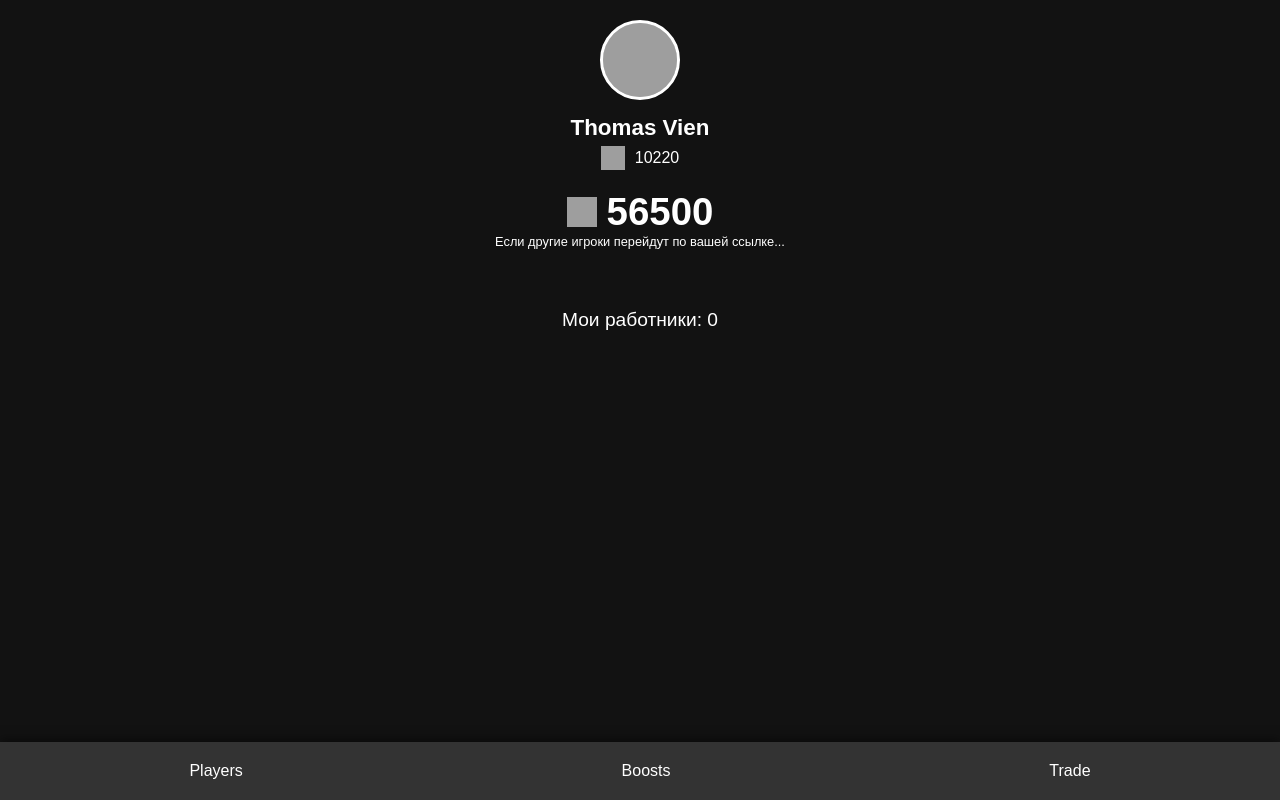
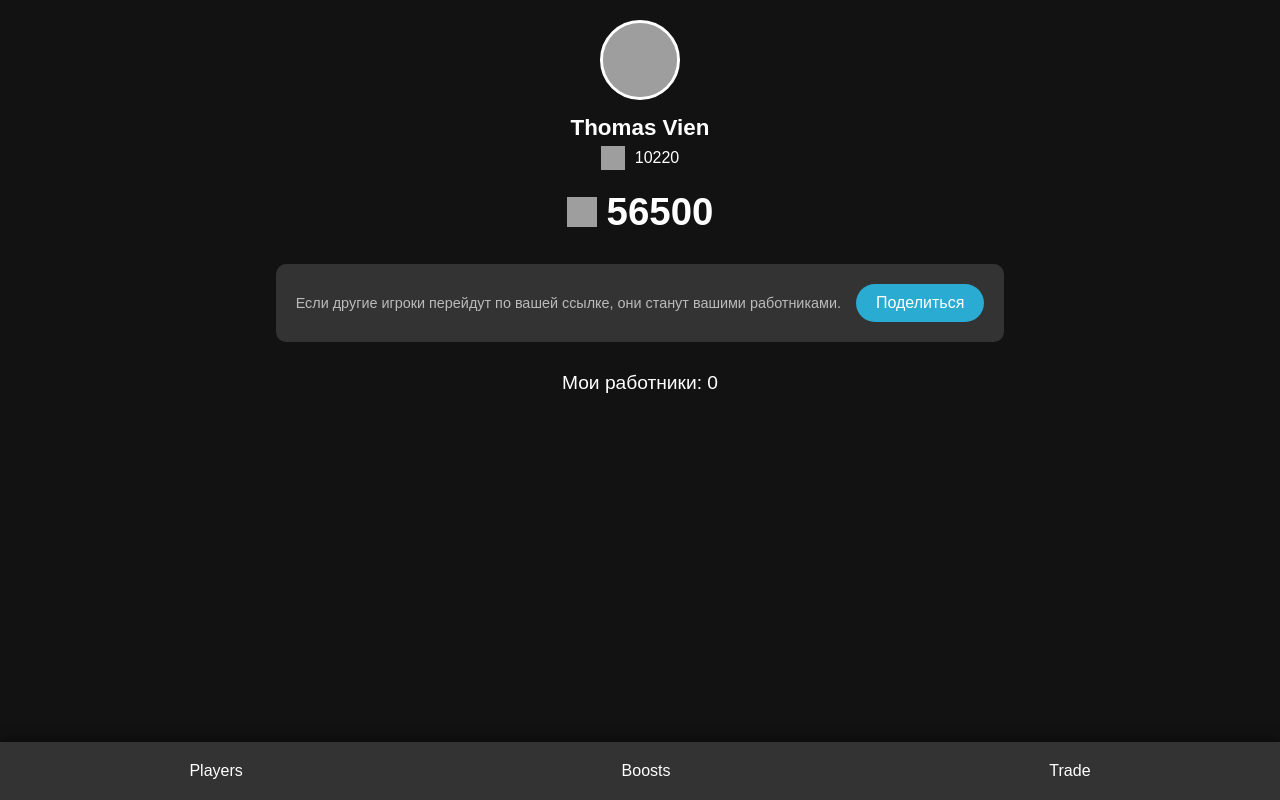
Before and after one commit to artemodkow/tg-webapp-react, a React (Create React App) app: page / in a window 1280 px wide. Built offline with nearby package versions, Linux system fonts and the light colour scheme; grey boxes are pictures that could not be loaded.

Commit message:
share button

```diff
--- a/src/components/Players/Players.css
+++ b/src/components/Players/Players.css
@@ -1,15 +1,15 @@
 /* src/components/Players/Players.css */
 
 .players-container {
-    background-color: #121212; /* Фон всего контейнера */
-    color: #ffffff; /* Цвет текста */
-    font-family: 'Arial', sans-serif; /* Шрифт */
-    min-height: 100vh; /* Минимальная высота страницы */
-    width: 100%; /* Ширина */
+    background-color: #121212;
+    color: #ffffff;
+    font-family: 'Arial', sans-serif;
+    min-height: 100vh;
+    width: 100%;
     display: flex;
     flex-direction: column;
     align-items: center;
-    padding-bottom: 60px; /* Дополнительный отступ внизу для навигации */
+    padding-bottom: 60px;
 }
 
 .user-info {
@@ -22,83 +22,108 @@
 }
 
 .user-avatar {
-    width: 80px; /* Размер аватарки */
+    width: 80px;
     height: 80px;
-    border-radius: 50%; /* Круглая форма */
+    border-radius: 50%;
     margin-bottom: 10px;
-    background-color: #ccc; /* Цвет фона для аватарки */
-    border: 3px solid #ffffff; /* Белая обводка для аватара */
-    object-fit: cover; /* Обеспечиваем, чтобы изображение заполняло контейнер */
+    background-color: #ccc;
+    border: 3px solid #ffffff;
+    object-fit: cover;
 }
 
 .user-name {
     margin: 5px 0;
-    font-size: 1.4em; /* Размер шрифта */
-    font-weight: bold; /* Жирное начертание */
+    font-size: 1.4em;
+    font-weight: bold;
 }
 
 .user-rating {
     display: flex;
     align-items: center;
-    margin-bottom: 20px; /* Отступ после блока рейтинга */
+    margin-bottom: 20px;
 }
 
 .rating-icon {
-    width: 24px; /* Размер иконки рейтинга */
+    width: 24px;
     height: 24px;
     margin-right: 10px;
 }
 
 .big-balance {
-    font-size: 2.4em; /* Размер шрифта для баланса */
-    font-weight: bold; /* Жирный текст */
+    font-size: 2.4em;
+    font-weight: bold;
     display: flex;
-    align-items: center; /* Центрирование текста с иконкой */
+    align-items: center;
 }
 
 .coin-icon {
-    width: 30px; /* Размер иконки */
+    width: 30px;
     height: 30px;
     margin-right: 10px;
 }
 
-.referral-link {
-    text-align: center;
-    font-size: 0.8em; /* Меньший размер шрифта для подсказки */
-    margin-bottom: 20px; /* Отступ снизу */
+.referral-container {
+    display: flex;
+    justify-content: center;
+    align-items: center;
+    padding: 20px;
+    margin: 10px 0;
+    background-color: #333;
+    border-radius: 10px;
+}
+
+.referral-text {
+    font-size: 0.9em;
+    color: #bbb;
+    margin-right: 15px;
+}
+
+.share-button {
+    background-color: #2aabd2;
+    color: white;
+    border: none;
+    padding: 10px 20px;
+    border-radius: 20px;
+    font-size: 1em;
+    cursor: pointer;
+    transition: background-color 0.3s;
+}
+
+.share-button:hover {
+    background-color: #2295b6;
 }
 
 .employees-container {
-    width: 90%; /* Ширина контейнера работников */
+    width: 90%;
     margin: 20px 0;
 }
 
 .employees-header {
-    font-size: 1.2em; /* Размер шрифта для заголовка */
-    margin-bottom: 10px; /* Отступ снизу для заголовка */
+    font-size: 1.2em;
+    margin-bottom: 10px;
 }
 
 .employee-item {
-    background-color: #333; /* Темный фон для элемента списка */
-    border-radius: 10px; /* Скругленные углы */
-    padding: 10px; /* Внутренний отступ */
-    margin-bottom: 10px; /* Отступ между элементами списка */
+    background-color: #333;
+    border-radius: 10px;
+    padding: 10px;
+    margin-bottom: 10px;
     display: flex;
     align-items: center;
     justify-content: space-between;
 }
 
 .employee-avatar {
-    width: 40px; /* Размер аватарки работника */
+    width: 40px;
     height: 40px;
     border-radius: 50%;
     background-color: #ccc;
     margin-right: 10px;
-    object-fit: cover; /* Обеспечиваем, чтобы изображение заполняло контейнер */
+    object-fit: cover;
 }
 
 .employee-name {
-    font-size: 1em; /* Размер шрифта */
+    font-size: 1em;
 }
 
 .navigation {
@@ -106,17 +131,17 @@
     bottom: 0;
     left: 0;
     width: 100%;
-    background-color: #333; /* Фон навигационной панели */
+    background-color: #333;
     display: flex;
     justify-content: space-around;
     padding: 10px 0;
-    box-shadow: 0px -2px 10px rgba(0,0,0,0.5); /* Тень для панели */
+    box-shadow: 0px -2px 10px rgba(0,0,0,0.5);
 }
 
 .navigation button {
     background: none;
     border: none;
-    color: #fff; /* Цвет текста кнопок */
+    color: #fff;
     padding: 10px;
     font-size: 1em;
     cursor: pointer;
@@ -124,7 +149,7 @@
 }
 
 .navigation button.active {
-    border-bottom: 2px solid #ffd700; /* Подчеркивание для активной кнопки */
+    border-bottom: 2px solid #ffd700;
 }
 
 .navigation button:hover {
--- a/src/components/Players/Players.js
+++ b/src/components/Players/Players.js
@@ -1,26 +1,25 @@
 import React, { useState } from 'react';
 import './Players.css';
+import ShareButton from './ShareButton'; // Путь до ShareButton.js может отличаться
 import Boosts from '../Boosts/Boosts';
 import Trade from '../Trade/Trade';
 
 const Players = () => {
     const [currentPage, setCurrentPage] = useState('players');
-    // Предположим, что данные о работниках и пользователе загружаются откуда-то
     const userData = {
         avatar: "path_to_avatar",
         name: "Thomas Vien",
         coins: 56500,
         rating: 10220,
-        // другие данные пользователя...
+        // Предположим, что вы здесь вставляете реальные данные пользователя...
     };
     const employees = [
-        // Загруженные данные о работниках
+        // Предположим, что вы здесь вставляете реальные данные работников...
     ];
 
     const renderContent = () => {
         switch (currentPage) {
             case 'players':
-                // Возвращаем JSX для списка работников, который должен быть загружен
                 return (
                     <>
                         <div className="user-info">
@@ -34,17 +33,16 @@ const Players = () => {
                                 <img src="path_to_coin_icon" alt="Coin Icon" className="coin-icon"/>
                                 {userData.coins}
                             </div>
-                            <div className="referral-link">Если другие игроки перейдут по вашей ссылке...</div>
+                        </div>
+                        <div className="referral-container">
+                            <div className="referral-text">
+                                Если другие игроки перейдут по вашей ссылке, они станут вашими работниками.
+                            </div>
+                            <ShareButton url="https://your-referral-link.com" />
                         </div>
                         <div className="employees-container">
                             <div className="employees-header">Мои работники: {employees.length}</div>
-                            {employees.map(employee => (
-                                <div key={employee.id} className="employee-item">
-                                    <img src={employee.avatar} alt={employee.name} className="employee-avatar"/>
-                                    <div className="employee-name">{employee.name}</div>
-                                    <div>{employee.income} /min</div>
-                                </div>
-                            ))}
+                            {/* Здесь должен быть ваш код для отображения списка работников */}
                         </div>
                     </>
                 );
@@ -56,6 +54,7 @@ const Players = () => {
                 return null;
         }
     };
+
     return (
         <div className="players-container">
             <div className="navigation">
@@ -66,7 +65,6 @@ const Players = () => {
             {renderContent()}
         </div>
     );
-
 };
 
 export default Players;
--- /dev/null
+++ b/src/components/Players/ShareButton.js
@@ -0,0 +1,22 @@
+import React from 'react';
+
+const ShareButton = ({ url }) => {
+    const share = () => {
+        if (navigator.share) {
+            navigator.share({
+                url: url,
+            });
+        } else {
+            // Fallback для браузеров без navigator.share
+            window.open(`https://t.me/share/url?url=${encodeURIComponent(url)}`, '_blank');
+        }
+    };
+
+    return (
+        <button onClick={share} className="share-button">
+            Поделиться
+        </button>
+    );
+};
+
+export default ShareButton;
```
